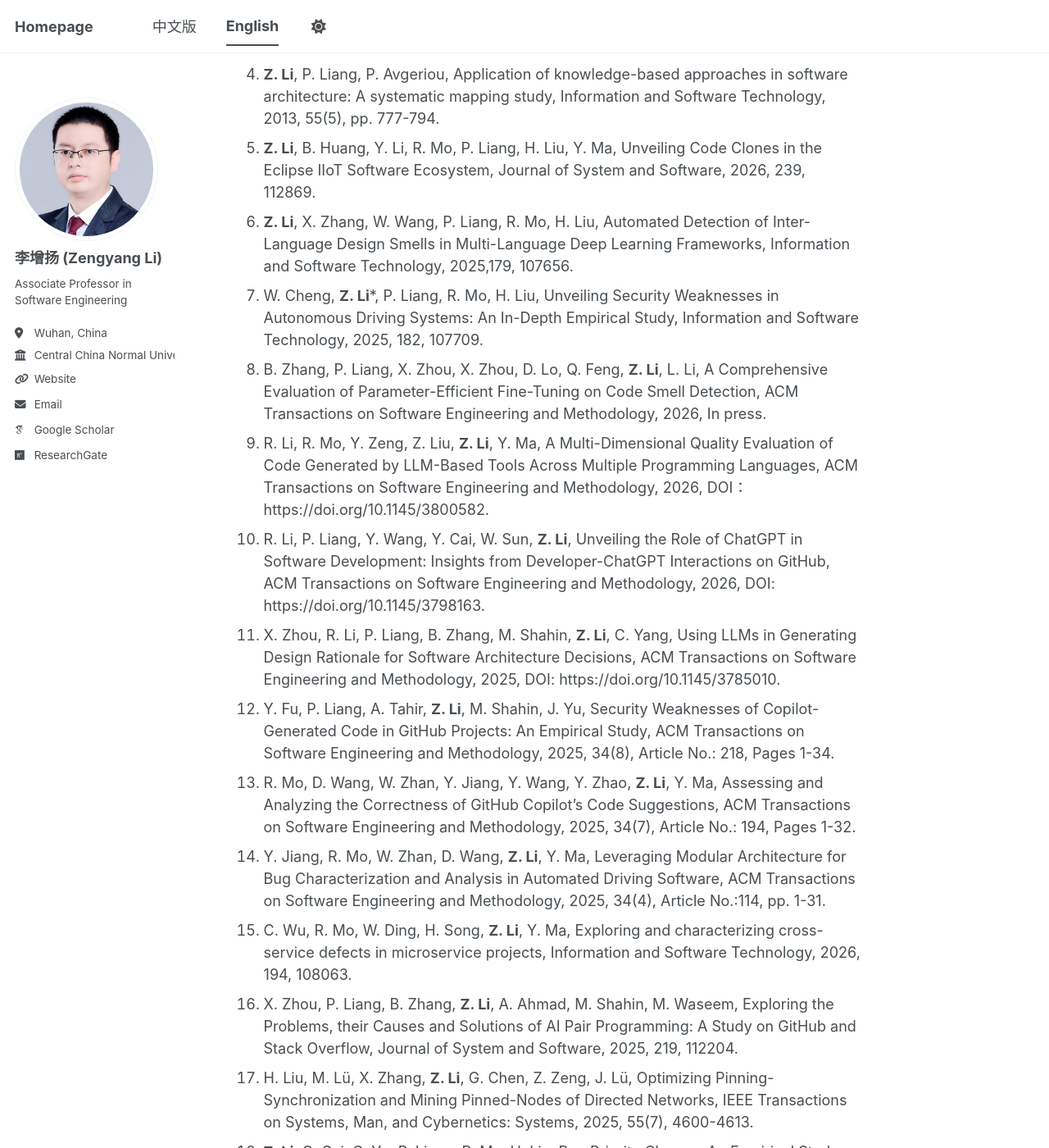
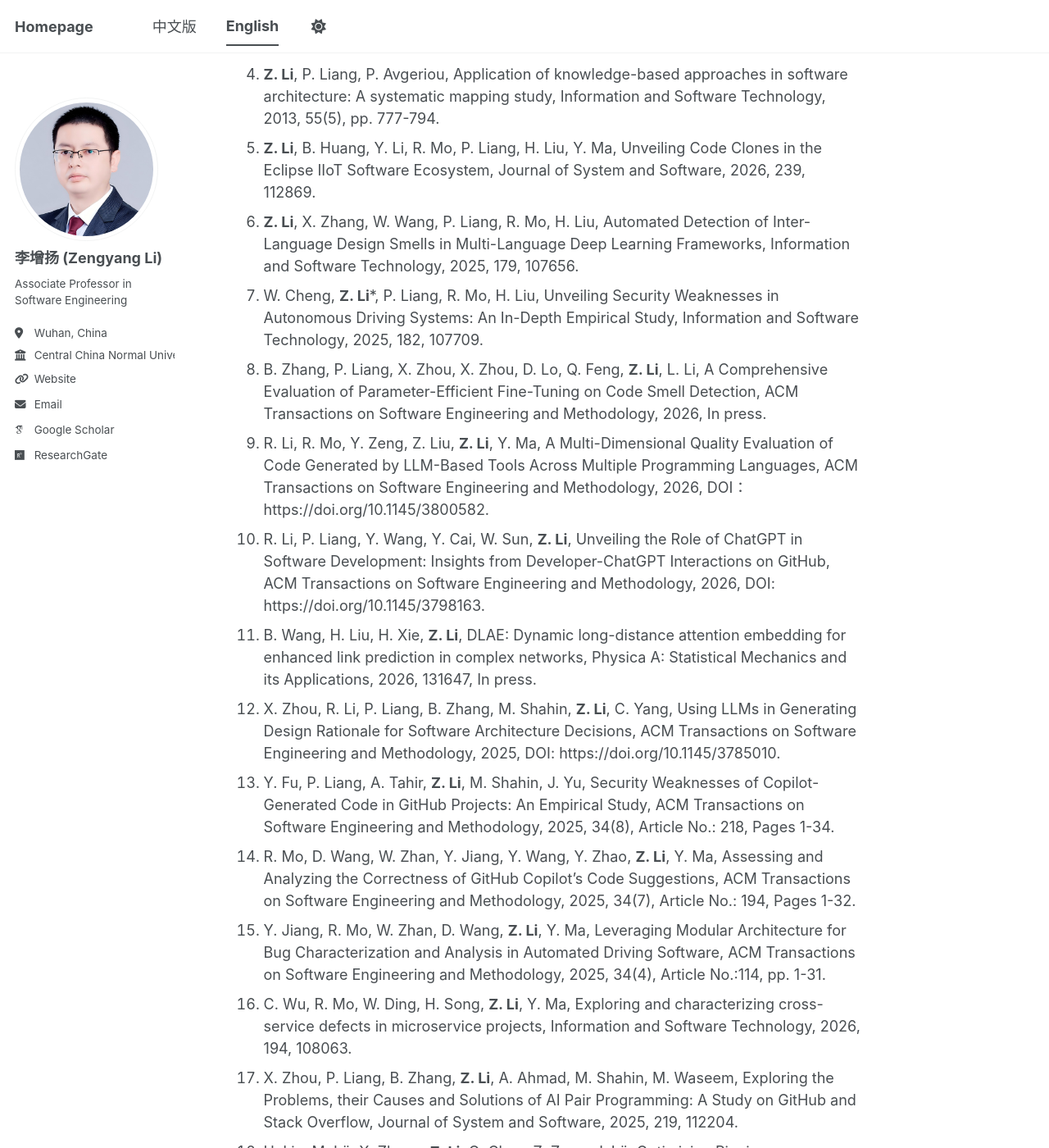
Before and after one commit to zengyang/zengyang.github.io, a Jekyll site: the page built from _pages/abouten.md, in a window 1280 px wide and 1400 px high, scrolled down 1469 px. Shown: the whole window at 82% size. Built offline with Jekyll 4.4.1, drawn with Linux system fonts in a browser that asks for light colours; some web fonts are replaced; a script bundle is joined from its source files by our own code; library files that are not in the unit come from our copies.

Commit message:
Update abouten.md

```diff
--- a/_pages/abouten.md
+++ b/_pages/abouten.md
@@ -45,11 +45,12 @@ Publications
 1. **Z. Li**, P. Avgeriou, P. Liang, A systematic mapping study on technical debt and its management, Journal of Systems and Software, 2015, 101(3), pp. 193-220. (1020+ Citations，ESI Highly Cited Paper)
 1. **Z. Li**, P. Liang, P. Avgeriou, Application of knowledge-based approaches in software architecture: A systematic mapping study, Information and Software Technology, 2013, 55(5), pp. 777-794.
 1. **Z. Li**, B. Huang, Y. Li, R. Mo, P. Liang, H. Liu, Y. Ma, Unveiling Code Clones in the Eclipse IIoT Software Ecosystem, Journal of System and Software, 2026, 239, 112869.
-1. **Z. Li**, X. Zhang, W. Wang, P. Liang, R. Mo, H. Liu, Automated Detection of Inter-Language Design Smells in Multi-Language Deep Learning Frameworks, Information and Software Technology, 2025,179, 107656.
+1. **Z. Li**, X. Zhang, W. Wang, P. Liang, R. Mo, H. Liu, Automated Detection of Inter-Language Design Smells in Multi-Language Deep Learning Frameworks, Information and Software Technology, 2025, 179, 107656.
 1. W. Cheng, **Z. Li***, P. Liang, R. Mo, H. Liu, Unveiling Security Weaknesses in Autonomous Driving Systems: An In-Depth Empirical Study, Information and Software Technology, 2025, 182, 107709.
 1. B. Zhang, P. Liang, X. Zhou, X. Zhou, D. Lo, Q. Feng, **Z. Li**, L. Li, A Comprehensive Evaluation of Parameter-Efficient Fine-Tuning on Code Smell Detection, ACM Transactions on Software Engineering and Methodology, 2026, In press.
-2. R. Li, R. Mo, Y. Zeng, Z. Liu, **Z. Li**, Y. Ma, A Multi-Dimensional Quality Evaluation of Code Generated by LLM-Based Tools Across Multiple Programming Languages, ACM Transactions on Software Engineering and Methodology, 2026, DOI：https://doi.org/10.1145/3800582.
+1. R. Li, R. Mo, Y. Zeng, Z. Liu, **Z. Li**, Y. Ma, A Multi-Dimensional Quality Evaluation of Code Generated by LLM-Based Tools Across Multiple Programming Languages, ACM Transactions on Software Engineering and Methodology, 2026, DOI：https://doi.org/10.1145/3800582.
 1. R. Li, P. Liang, Y. Wang, Y. Cai, W. Sun, **Z. Li**, Unveiling the Role of ChatGPT in Software Development: Insights from Developer-ChatGPT Interactions on GitHub, ACM Transactions on Software Engineering and Methodology, 2026, DOI: https://doi.org/10.1145/3798163.
+1. B. Wang, H. Liu, H. Xie, **Z. Li**, DLAE: Dynamic long-distance attention embedding for enhanced link prediction in complex networks, Physica A: Statistical Mechanics and its Applications, 2026, 131647, In press.
 1. X. Zhou, R. Li, P. Liang, B. Zhang, M. Shahin, **Z. Li**, C. Yang, Using LLMs in Generating Design Rationale for Software Architecture Decisions, ACM Transactions on Software Engineering and Methodology, 2025, DOI: https://doi.org/10.1145/3785010.
 1. Y. Fu, P. Liang, A. Tahir, **Z. Li**, M. Shahin, J. Yu, Security Weaknesses of Copilot-Generated Code in GitHub Projects: An Empirical Study, ACM Transactions on Software Engineering and Methodology, 2025, 34(8), Article No.: 218, Pages 1-34.
 1. R. Mo, D. Wang, W. Zhan, Y. Jiang, Y. Wang, Y. Zhao, **Z. Li**, Y. Ma, Assessing and Analyzing the Correctness of GitHub Copilot’s Code Suggestions, ACM Transactions on Software Engineering and Methodology, 2025, 34(7), Article No.: 194, Pages 1-32.
```
